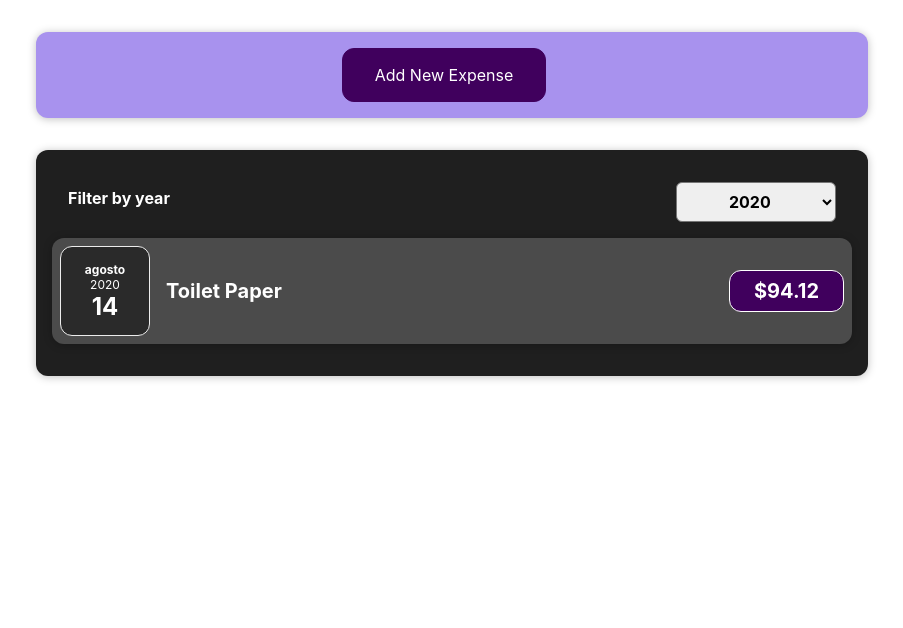
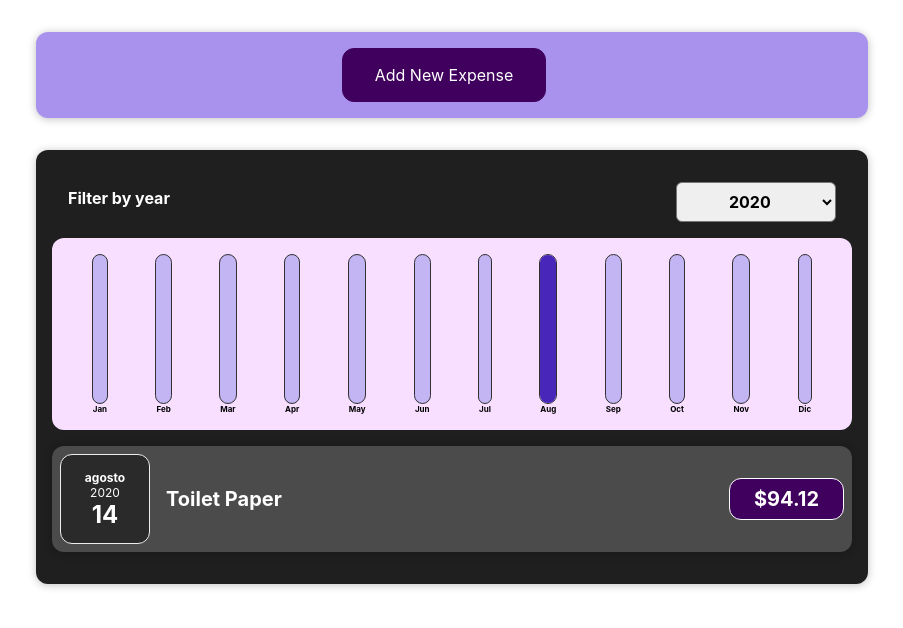
Before and after one commit to jcpenap/react-first-components, a React (Create React App) app: page / in a window 1280 px wide. Shown: the top 628 px of the page, without its empty margins (188-1091 px from the left). Built offline with nearby package versions, Linux system fonts and the light colour scheme.

Commit message:
Finishing the Chart Component

```diff
--- a/src/components/Chart/Chart.js
+++ b/src/components/Chart/Chart.js
@@ -2,13 +2,16 @@ import ChartBar from "./ChartBar";
 import "./Chart.css";
 
 const Chart = (props) => {
+  const dataPointValues = props.dataPoints.map((dataPoint) => dataPoint.value);
+  const totalMaximum = Math.max(...dataPointValues);
+
   return (
     <div className="chart">
-      {props.dataPoint.map((dataPoint) => (
+      {props.dataPoints.map((dataPoint) => (
         <ChartBar
           key={dataPoint.label}
           value={dataPoint.value}
-          maxValue={null}
+          maxValue={totalMaximum}
           label={dataPoint.label}
         ></ChartBar>
       ))}
--- a/src/components/Chart/ChartBar.js
+++ b/src/components/Chart/ChartBar.js
@@ -1,10 +1,10 @@
-import "·/ChartBar.css";
+import "./ChartBar.css";
 
 const ChartBar = (props) => {
   let barFillHeight = "0%";
 
-  if (props.maxVaue > 0) {
-    barFillHeight = Math.round((props.value / props.maxVaue) * 100) + "%";
+  if (props.maxValue > 0) {
+    barFillHeight = Math.round((props.value / props.maxValue) * 100) + "%";
   }
 
   return (
@@ -15,7 +15,7 @@ const ChartBar = (props) => {
           style={{ height: barFillHeight }}
         ></div>
       </div>
-      <div className="chart-bar__label">{props.value}</div>
+      <div className="chart-bar__label">{props.label}</div>
     </div>
   );
 };
--- a/src/components/Expenses/Expenses.js
+++ b/src/components/Expenses/Expenses.js
@@ -4,6 +4,7 @@ import Card from "../UI/Card";
 import ExpensesFilter from "./ExpensesFilter";
 import "./Expenses.css";
 import ExpensesList from "./ExpensesList";
+import ExpensesChart from "./ExpensesChart";
 
 const Expenses = (props) => {
   const [filteredYear, setFilteredYear] = useState("2020");
@@ -16,8 +17,6 @@ const Expenses = (props) => {
     return expense.date.getFullYear().toString() === filteredYear;
   });
 
-
-
   return (
     <div>
       <Card className="expenses">
@@ -25,7 +24,8 @@ const Expenses = (props) => {
           selected={filteredYear}
           onChangeFilter={filterChangeHandler}
         />
-        <ExpensesList items={filteredExpenses}/>
+        <ExpensesChart expenses={filteredExpenses} />
+        <ExpensesList items={filteredExpenses} />
       </Card>
     </div>
   );
--- /dev/null
+++ b/src/components/Expenses/ExpensesChart.js
@@ -0,0 +1,28 @@
+import "./ExpensesChart.css";
+import Chart from "../Chart/Chart";
+
+const ExpensesChart = (props) => {
+  const chartDataPoints = [
+    { label: "Jan", value: 0 },
+    { label: "Feb", value: 0 },
+    { label: "Mar", value: 0 },
+    { label: "Apr", value: 0 },
+    { label: "May", value: 0 },
+    { label: "Jun", value: 0 },
+    { label: "Jul", value: 0 },
+    { label: "Aug", value: 0 },
+    { label: "Sep", value: 0 },
+    { label: "Oct", value: 0 },
+    { label: "Nov", value: 0 },
+    { label: "Dic", value: 0 }
+  ];
+
+  for (const expense of props.expenses) {
+    const expenseMonth = expense.date.getMonth(); //starting at 0 => January => 0
+    chartDataPoints[expenseMonth].value += expense.amount;
+  }
+
+  return <Chart dataPoints={chartDataPoints} />;
+};
+
+export default ExpensesChart;
--- a/src/components/NewExpense/ExpenseForm.js
+++ b/src/components/NewExpense/ExpenseForm.js
@@ -22,7 +22,7 @@ const ExpenseForm = (props) => {
     event.preventDefault();
     const expenseData = {
       title: enteredTitle,
-      amount: enteredAmount,
+      amount: +enteredAmount,
       date: new Date(enteredDate),
     };
 
```
Also changed, not shown: src/components/Expenses/ExpensesChart.css (added).
